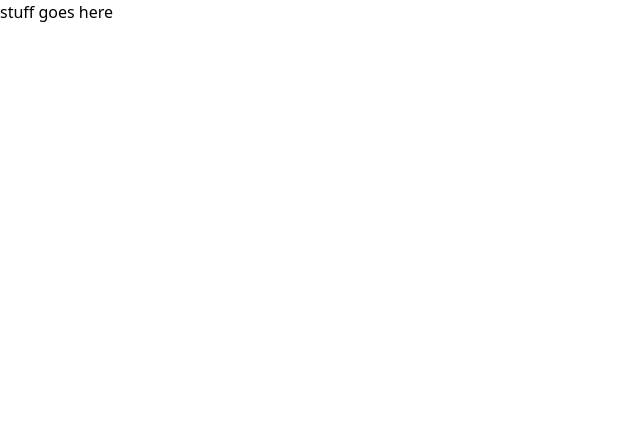
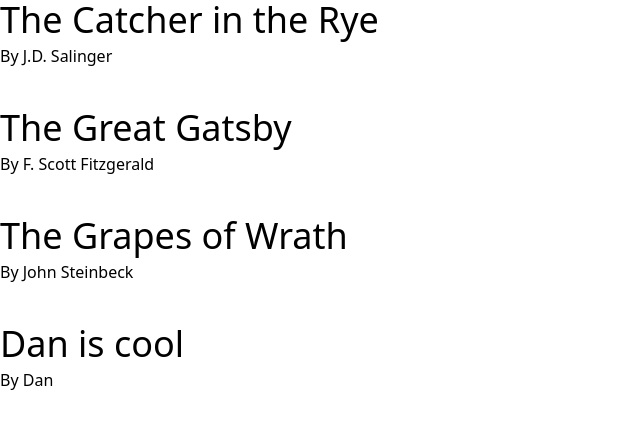
Before and after one commit to danodoesdesign/scaffold, a Vue app: page / in a window 1280 px wide. Shown: the top 428 px of the page, without its empty margins (0-640 px from the left). Built offline with nearby package versions, Linux system fonts and the light colour scheme.

Commit message:
data example

```diff
--- a/src/App.vue
+++ b/src/App.vue
@@ -1,9 +1,27 @@
 <template>
-  <p>stuff goes here</p>
+  <ul>
+    <li class="mb-10" v-for="book in books">
+      <h5 class="text-4xl">{{ book.title }}</h5><br>
+      <p class="-mt-5">By {{ book.author }}</p>
+    </li>
+  </ul>
 </template>
 
-<script setup>
-
+<script>
+export default {
+  data() {
+    return {
+      data: null,
+      showBooks: true,
+      books: [
+        { title: 'The Catcher in the Rye', author: 'J.D. Salinger' },
+        { title: 'The Great Gatsby', author: 'F. Scott Fitzgerald' },
+        { title: 'The Grapes of Wrath', author: 'John Steinbeck' },
+        { title: 'Dan is cool', author: 'Dan' },
+      ]
+    }
+  },
+};
 </script>
 
 <style>
```
